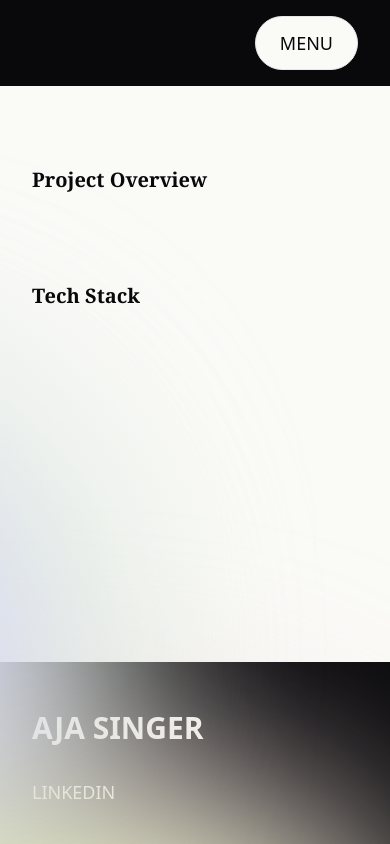
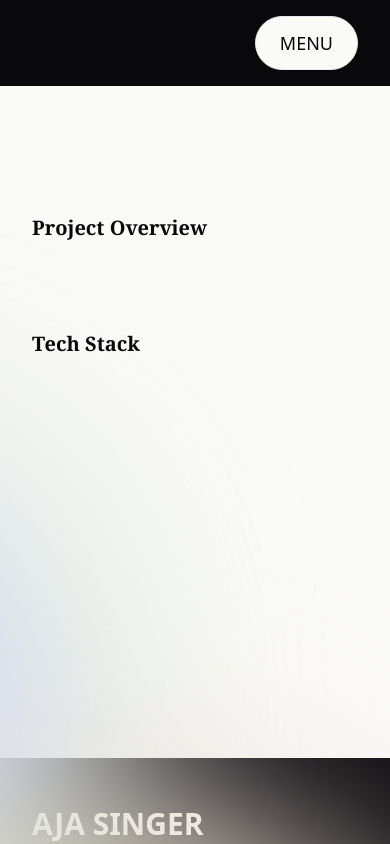
Before and after one commit to ajasinger/portfolio_2024, a Next.js app: page /projects/1 in a window 390 px wide. Shown: the top 844 px of the page. Built offline with nearby package versions, Linux system fonts and the light colour scheme.

Commit message:
re-add padding to top and bottom of page

```diff
--- a/app/projects/[project]/page.tsx
+++ b/app/projects/[project]/page.tsx
@@ -60,7 +60,7 @@ export default function ProjectPage({ params }: { params: { project: string } })
     const data: ProjectType | undefined = projects.find(project => project.param === params.project);
 
     return(
-        <div className="bg-cream pt-12 sm:pt-24 text-zinc-950 font-sans flex flex-col">
+        <div className="bg-cream pt-24 text-zinc-950 font-sans flex flex-col">
             <h3 className="text-4xl font-semibold px-8 md:px-16 pb-8 sm:pb-16">{data?.name}</h3>
 
             {/* Intro Section */}
@@ -162,7 +162,7 @@ export default function ProjectPage({ params }: { params: { project: string } })
                 }
             </div>
             {/* Learnings */}
-            <div className="px-8 md:px-16 py-12  text-zinc-950 relative">
+            <div className="px-8 md:px-16 pt-12 pb-24  text-zinc-950 relative">
                 {/* <div className="bg-[#E0FEAF] absolute top-[-15rem] right-[20rem] h-[31.25rem] w-[31.25rem] rounded-full blur-[7rem] sm:w-[68.75rem] z-0"></div> */}
                 {/* <div className="bg-[#EDCEE2] absolute top-[25rem] right-[0rem] h-[31.25rem] w-[50rem] rounded-full blur-[7rem] z-0"></div> */}
                 { data &&
```
